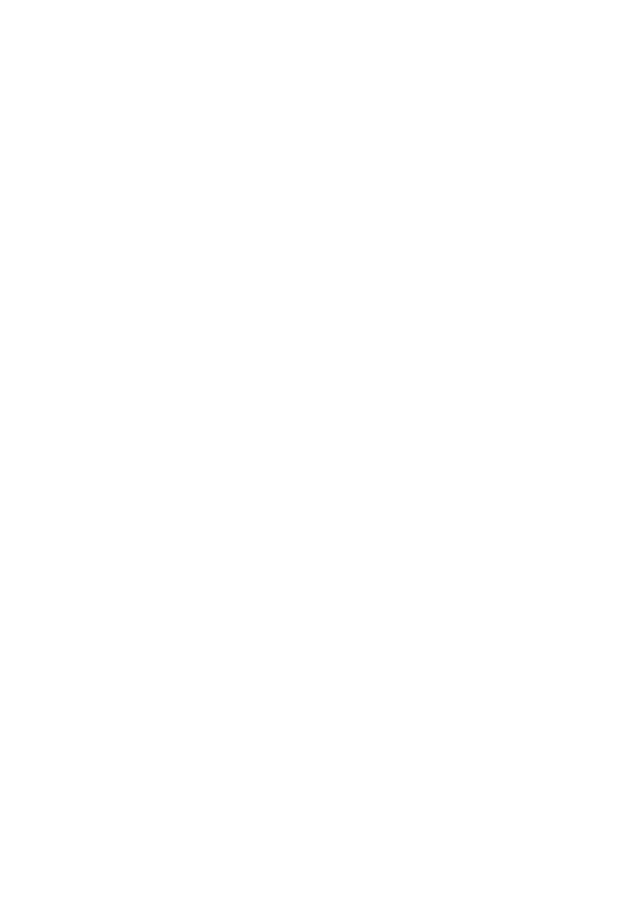
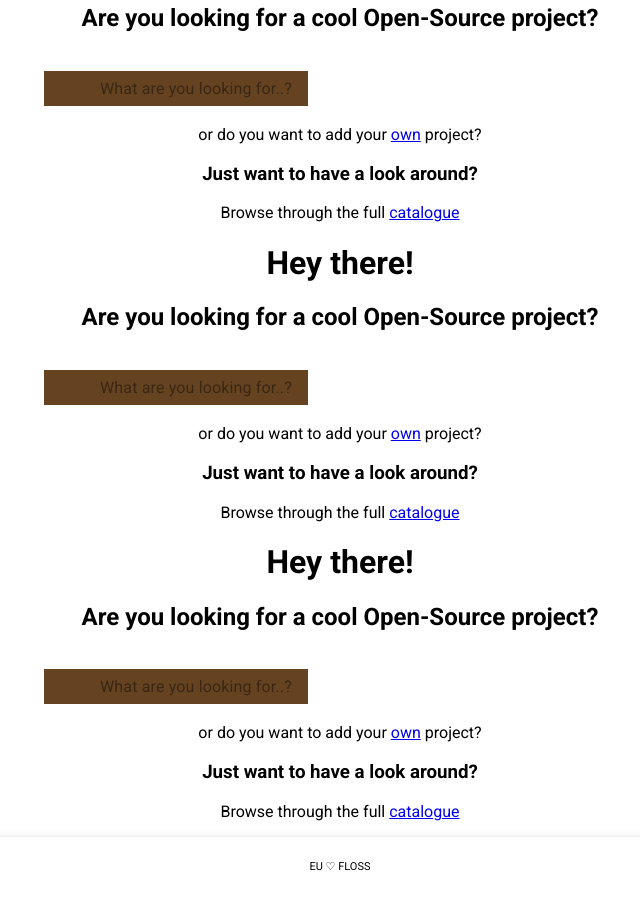
Before and after one commit to patreu22/european-code-hub, a React (Create React App) app in the folder code/code-hub-frontend/: page / in a window 1280 px wide. Shown: the part 440-1337 px from the top of the page, without its empty margins (300-940 px from the left). Before the commit the page ends 800 px from the top, so only its background shows below. Built offline with nearby package versions, Linux system fonts and the light colour scheme.

Commit message:
Created footer and searchbar components

```diff
--- /dev/null
+++ b/code/code-hub-frontend/src/components/Footer.js
@@ -0,0 +1,30 @@
+import React from 'react';
+import { makeStyles } from '@material-ui/core/styles';
+import { Box } from '@material-ui/core/';
+
+
+const useStyles = makeStyles(theme => ({
+    footer: {
+        display: 'flex',
+        justifyContent: "center",
+        alignItems: "center",
+        clear: 'both',
+        position: 'relative',
+        textAlign: 'center',
+        height: '60px',
+        backgroundColor: 'white'
+    },
+    footerNote: {
+        fontSize: 11
+    }
+}));
+
+export default function Footer() {
+    const classes = useStyles();
+
+    return (
+        <Box boxShadow={4} className={classes.footer}>
+            <span className={classes.footerNote}>EU ♡ FLOSS</span>
+        </Box >
+    );
+}
--- /dev/null
+++ b/code/code-hub-frontend/src/components/Searchbar.js
@@ -0,0 +1,67 @@
+import React from 'react';
+import { fade, makeStyles } from '@material-ui/core/styles';
+import InputBase from '@material-ui/core/InputBase';
+import SearchIcon from '@material-ui/icons/Search';
+
+
+const useStyles = makeStyles(theme => ({
+    grow: {
+        flexGrow: 1,
+    },
+    search: {
+        position: 'relative',
+        borderRadius: theme.shape.borderRadius,
+        // backgroundColor: "#f5f5f5",
+        '&:hover': {
+            backgroundColor: fade("#123456", 1.25),
+        },
+        marginRight: theme.spacing(2),
+        marginLeft: 0,
+        [theme.breakpoints.up('sm')]: {
+            marginLeft: theme.spacing(3),
+            width: 'auto',
+        },
+    },
+    searchIcon: {
+        width: theme.spacing(7),
+        height: '100%',
+        position: 'absolute',
+        pointerEvents: 'none',
+        display: 'flex',
+        alignItems: 'center',
+        justifyContent: 'center',
+    },
+
+    inputRoot: {
+        color: 'inherit',
+    },
+    inputInput: {
+        padding: theme.spacing(1, 1, 1, 7),
+        width: '10%',
+        backgroundColor: '#654321',
+        [theme.breakpoints.up('md')]: {
+            width: 200,
+        },
+    },
+}));
+
+export default function Searchbar() {
+    const classes = useStyles();
+    return (
+        <div className={classes.search}>
+            <div style={{ width: '100%' }}>
+                <div className={classes.searchIcon}>
+                    <SearchIcon />
+                </div>
+                <InputBase
+                    placeholder="What are you looking for..?"
+                    classes={{
+                        root: classes.inputRoot,
+                        input: classes.inputInput,
+                    }}
+                    inputProps={{ 'aria-label': 'search' }}
+                />
+            </div>
+        </div>
+    );
+}
--- /dev/null
+++ b/code/code-hub-frontend/src/css/Home.css
@@ -0,0 +1,8 @@
+.home {
+    text-align: center;
+  }
+
+.center {
+    margin: auto;
+    text-align: left;
+}
--- a/code/code-hub-frontend/src/pages/Home.js
+++ b/code/code-hub-frontend/src/pages/Home.js
@@ -1,10 +1,9 @@
 import React, { Component, } from 'react';
 import Toolbar from '../components/Toolbar';
-// import Placeholder from '../components/Placeholder';
-// import { makeStyles } from '@material-ui/core/styles';
-import { Search as SearchIcon } from '@material-ui/icons';
-import { Box, InputBase } from '@material-ui/core';
+import Searchbar from '../components/Searchbar';
+import Footer from '../components/Footer';
 import { Link } from 'react-router-dom';
+import '../css/Home.css';
 
 
 
@@ -13,19 +12,49 @@
         return (
             <div>
                 <Toolbar />
-                <h1>Hey there!</h1>
-                <h2>Are you looking for a cool Open-Source project?</h2>
-                <div >
-                    <div>
-                        <SearchIcon />
-                        <InputBase
-                            placeholder="Search…"
-                        />
+                <div className="home">
+                    <h1>Hey there!</h1>
+                    <h2>Are you looking for a cool Open-Source project?</h2>
+                    <br />
+                    <div style={{ width: '50%' }} className="center">
+                        <Searchbar placeholderText />
                     </div>
+                    <br />
+                    <span>or do you want to add your <Link to="/add">own</Link> project?</span>
+                    <h3>Just want to have a look around?</h3>
+                    <p>Browse through the full <Link to="/catalogue">catalogue</Link></p>
+                    <h1>Hey there!</h1>
+                    <h2>Are you looking for a cool Open-Source project?</h2>
+                    <br />
+                    <div style={{ width: '50%' }} className="center">
+                        <Searchbar placeholderText />
+                    </div>
+                    <br />
+                    <span>or do you want to add your <Link to="/add">own</Link> project?</span>
+                    <h3>Just want to have a look around?</h3>
+                    <p>Browse through the full <Link to="/catalogue">catalogue</Link></p>
+                    <h1>Hey there!</h1>
+                    <h2>Are you looking for a cool Open-Source project?</h2>
+                    <br />
+                    <div style={{ width: '50%' }} className="center">
+                        <Searchbar placeholderText />
+                    </div>
+                    <br />
+                    <span>or do you want to add your <Link to="/add">own</Link> project?</span>
+                    <h3>Just want to have a look around?</h3>
+                    <p>Browse through the full <Link to="/catalogue">catalogue</Link></p>
+                    <h1>Hey there!</h1>
+                    <h2>Are you looking for a cool Open-Source project?</h2>
+                    <br />
+                    <div style={{ width: '50%' }} className="center">
+                        <Searchbar placeholderText />
+                    </div>
+                    <br />
+                    <span>or do you want to add your <Link to="/add">own</Link> project?</span>
+                    <h3>Just want to have a look around?</h3>
+                    <p>Browse through the full <Link to="/catalogue">catalogue</Link></p>
                 </div>
-                <span>or do you want to add your <Link to="/add">own</Link> project?</span>
-                <h3>Just want to have a look around?</h3>
-                <p>Browse through the full <Link to="/catalogue">catalogue</Link></p>
+                <Footer />
             </div>
         );
     }
```
